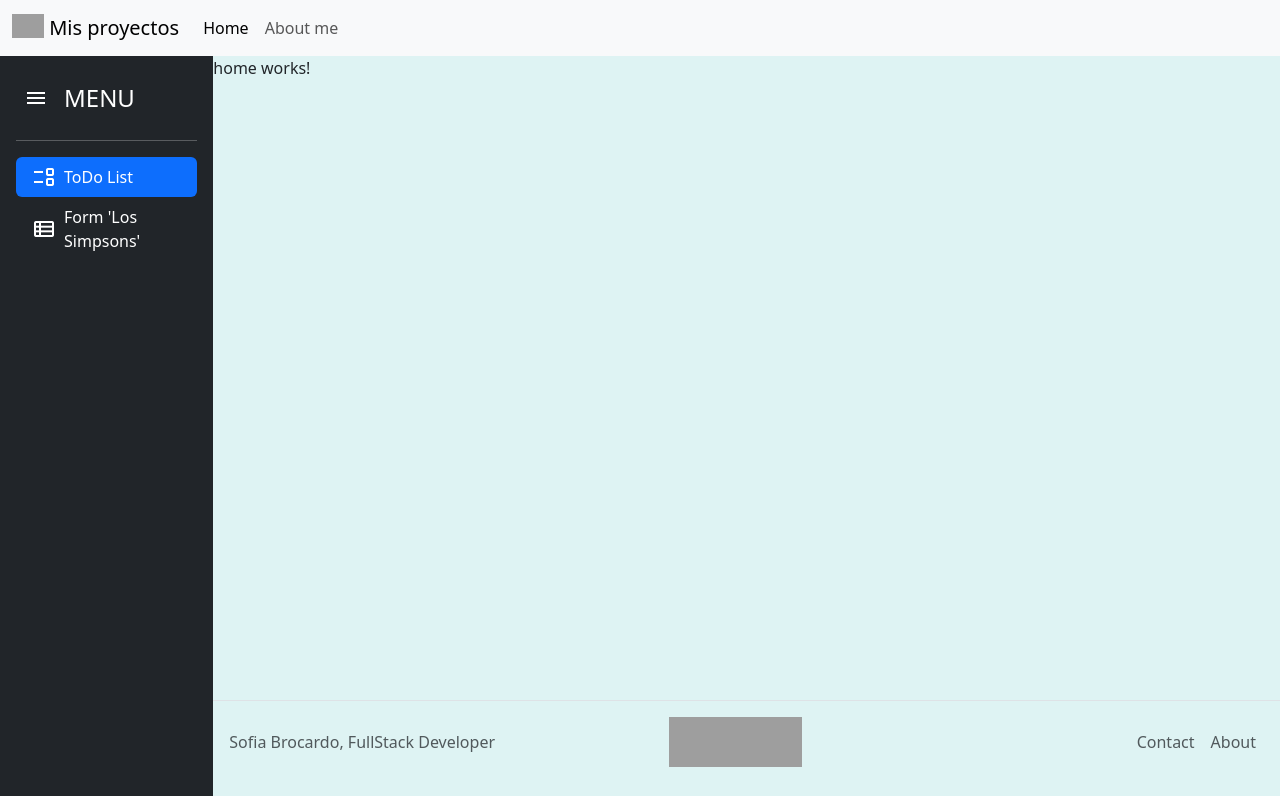
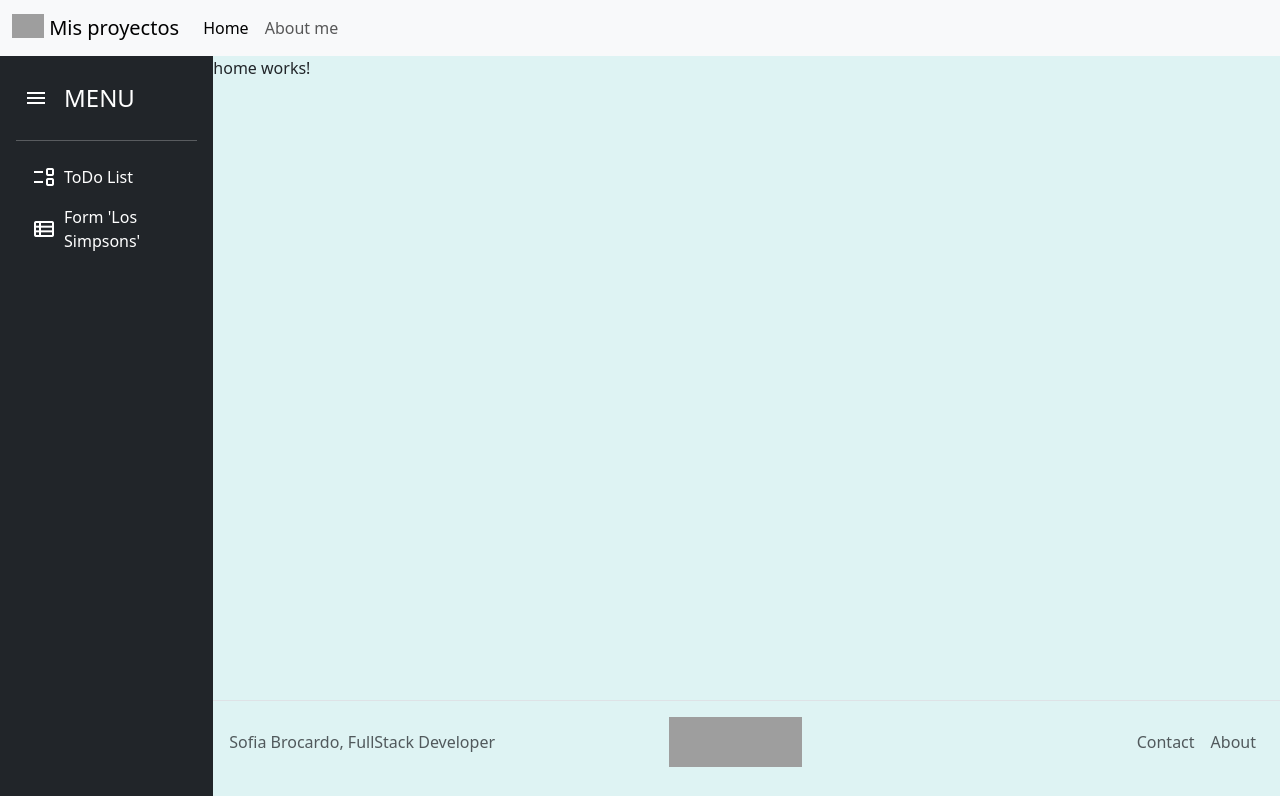
Before and after one commit to BrocardoSofia/Bootcamp-ASJ, an Angular app in the folder ejerciciosAngular/exercises-app/: page /home in a window 1280 px wide. Built offline with nearby package versions, Linux system fonts and the light colour scheme; grey boxes are pictures that could not be loaded.

Commit message:
update aside

```diff
--- a/ejerciciosAngular/exercises-app/src/app/app-routing.module.ts
+++ b/ejerciciosAngular/exercises-app/src/app/app-routing.module.ts
@@ -8,7 +8,7 @@ const routes: Routes = [
   {path:'home', component:HomeComponent},
   {path:'', pathMatch:'full', redirectTo:'home'},
   {path:'toDoList', component:ToDoListComponent},
-  {path:'fomrularioLosSimpsons', component:FormularioSimpsonsComponent}
+  {path:'formularioLosSimpsons', component:FormularioSimpsonsComponent}
 ];
 
 @NgModule({
--- a/ejerciciosAngular/exercises-app/src/app/components/aside-menu/aside-menu.component.html
+++ b/ejerciciosAngular/exercises-app/src/app/components/aside-menu/aside-menu.component.html
@@ -8,7 +8,8 @@
     <hr>
     <ul class="nav nav-pills flex-column mb-auto">
       <li class="nav-item">
-        <a routerLink="/toDoList" class="nav-link active d-flex align-items-center">
+        <a routerLink="/toDoList" class="nav-link d-flex align-items-center"
+        [ngClass]="(selectedPath('/toDoList')?'active':'text-white')">
           <span class="material-symbols-outlined me-2">
             event_list
           </span>
@@ -19,7 +20,8 @@
       </li>
 
       <li class="nav-item">
-        <a routerLink="/fomrularioLosSimpsons" class="nav-link d-flex align-items-center text-white">
+        <a routerLink="/formularioLosSimpsons" class="nav-link d-flex align-items-center text-white"
+        [ngClass]="(selectedPath('/formularioLosSimpsons')?'active':'text-white')">
           <span class="material-symbols-outlined me-2">
             view_list
           </span>
--- a/ejerciciosAngular/exercises-app/src/app/components/aside-menu/aside-menu.component.ts
+++ b/ejerciciosAngular/exercises-app/src/app/components/aside-menu/aside-menu.component.ts
@@ -1,4 +1,5 @@
 import { Component } from '@angular/core';
+import { Router } from '@angular/router'
 
 @Component({
   selector: 'app-aside-menu',
@@ -7,4 +8,12 @@ import { Component } from '@angular/core';
 })
 export class AsideMenuComponent {
 
+  constructor(private router: Router ) { }
+
+  selectedPath(buttonPath: string){
+    let currentPath:string = this.router.url;
+    let selected = (buttonPath === this.router.url)?true:false
+    return selected;
+  }
+
 }
```
